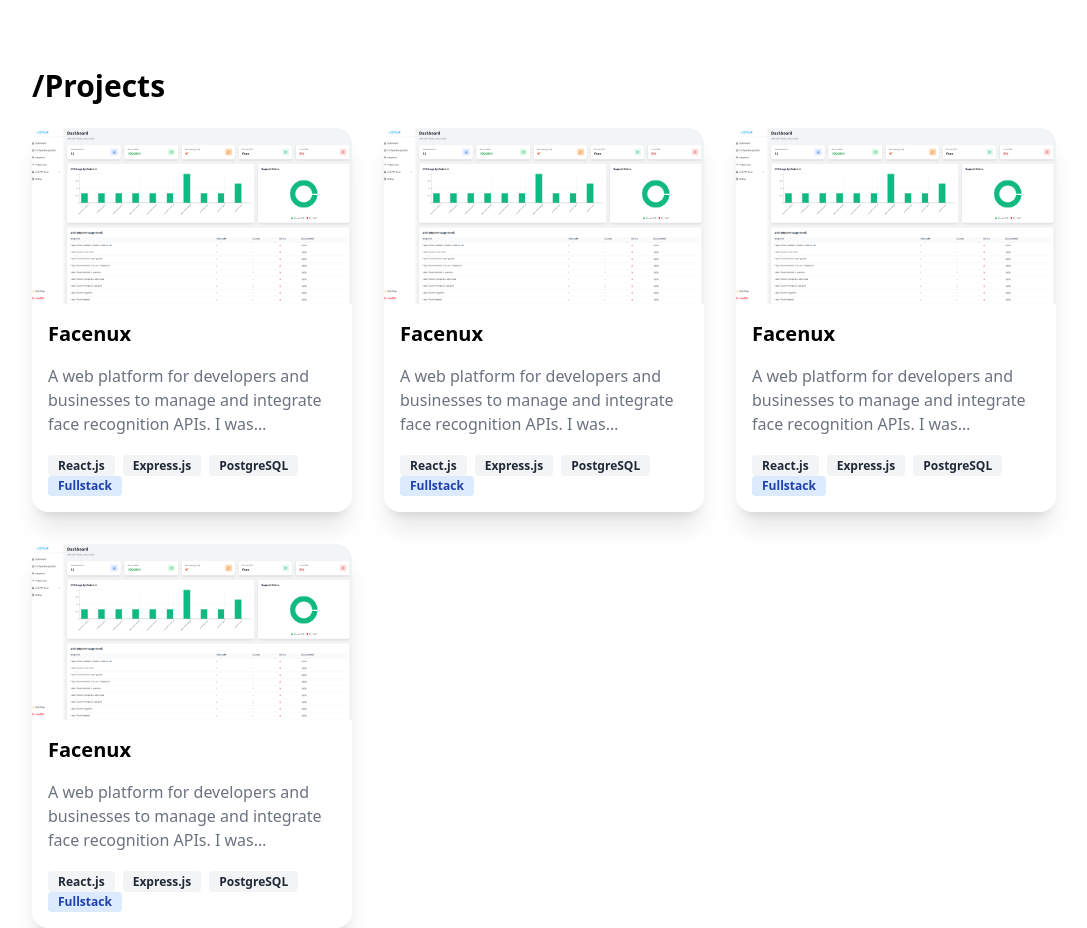
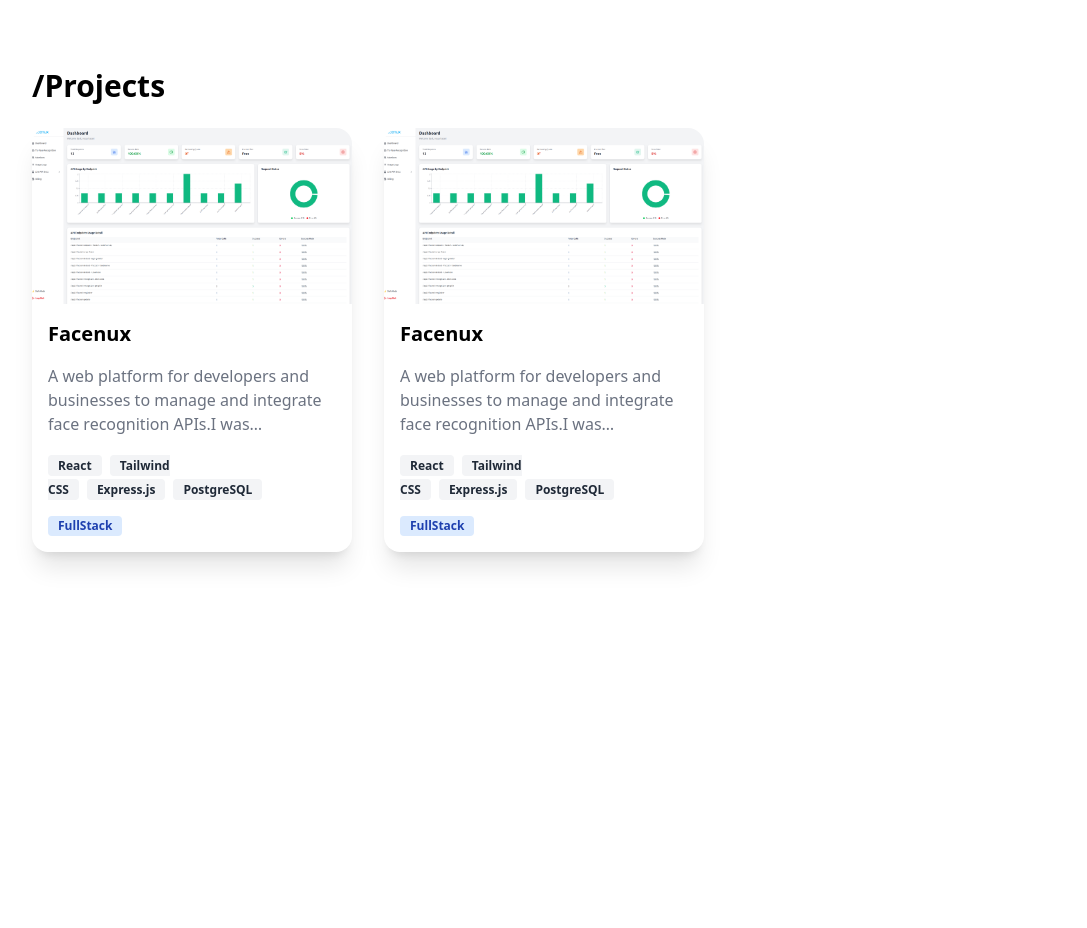
Before and after one commit to Resya-Hasan/portofolio, a React (Vite) app: page / in a window 1280 px wide. Shown: the part 780-1708 px from the top of the page, without its empty margins (96-1183 px from the left). After the commit the page ends 1600 px from the top, so only its background shows below. Built offline with nearby package versions, Linux system fonts and the light colour scheme.

Commit message:
section project done

```diff
--- a/src/components/Card.tsx
+++ b/src/components/Card.tsx
@@ -1,7 +1,19 @@
 import { useState } from "react";
-import dashboardFacenuxImg from "../assets/images/projects/facenux/dashboard.png";
 
-const Card = () => {
+type CardProps = {
+    title: string;
+    description: string;
+    image: string;
+    technologies: string[];
+    role: string;
+    features: string[];
+    iBuilt: string[];
+    projectType: string;
+    liveDemoUrl: string;
+    githubUrl: string;
+}
+
+const Card = ({ title, description, image, technologies, role, features, iBuilt, projectType, liveDemoUrl, githubUrl }: CardProps) => {
     const [isOpen, setIsOpen] = useState(false);
 
     return (
@@ -12,7 +24,7 @@
                 className="w-full h-auto bg-card rounded-2xl shadow-xl cursor-pointer hover:shadow-2xl hover:scale-105 transition-all duration-300 ease-in-out"
             >
                 <img
-                    src={dashboardFacenuxImg}
+                    src={image}
                     alt="Project"
                     className="w-full h-44 object-cover object-top rounded-t-2xl"
                 />
@@ -20,44 +32,27 @@
                 <div className="p-4 flex flex-col gap-4">
 
                     <h2 className="text-xl font-bold">
-                        Facenux
+                        {title}
                     </h2>
 
                     <p className="text-gray-500 line-clamp-3">
-                        A web platform for developers and businesses to manage
-                        and integrate face recognition APIs. I was responsible
-                        for developing the frontend and backend of the API
-                        portal, building the user interface, API management
-                        functionality, and backend services for handling
-                        application data and requests.
-
-                        The portal connects to a separate face recognition API
-                        developed by another team, supporting capabilities such
-                        as age and gender prediction, emotion recognition,
-                        facial landmarks, and liveness verification.
+                        {description}
                     </p>
 
-                    <div className="flex flex-wrap justify-between items-center">
+                    <div>
+                        {technologies.map((tech, index) => (
+                            <span
+                                key={index}
+                                className="bg-gray-100 text-gray-800 text-xs font-semibold mr-2 px-2.5 py-0.5 rounded"
+                            >
+                                {tech}
+                            </span>
+                        ))}
+                    </div>
 
-                        <div>
-                            <span className="bg-gray-100 text-gray-800 text-xs font-semibold mr-2 px-2.5 py-0.5 rounded">
-                                React.js
-                            </span>
-
-                            <span className="bg-gray-100 text-gray-800 text-xs font-semibold mr-2 px-2.5 py-0.5 rounded">
-                                Express.js
-                            </span>
-
-                            <span className="bg-gray-100 text-gray-800 text-xs font-semibold mr-2 px-2.5 py-0.5 rounded">
-                                PostgreSQL
-                            </span>
-                        </div>
-
-                        <span className="bg-blue-100 text-blue-800 text-xs font-semibold mr-2 px-2.5 py-0.5 rounded">
-                            Fullstack
-                        </span>
-
-                    </div>
+                    <span className="self-start bg-blue-100 text-blue-800 text-xs font-semibold mr-2 px-2.5 py-0.5 rounded">
+                        {role}
+                    </span>
                 </div>
             </div>
 
@@ -75,7 +70,7 @@
                         {/* Modal Header */}
                         <div className="flex items-center justify-between p-6 border-b">
                             <h2 className="text-2xl font-bold">
-                                Facenux
+                                {title}
                             </h2>
 
                             <button
@@ -90,8 +85,8 @@
                         <div className="p-6 flex flex-col gap-6">
 
                             <img
-                                src={dashboardFacenuxImg}
-                                alt="Facenux Dashboard"
+                                src={image}
+                                alt={` ${title} Screenshot`}
                                 className="w-full rounded-xl"
                             />
 
@@ -101,9 +96,7 @@
                                 </h3>
 
                                 <p className="text-gray-600 leading-relaxed">
-                                    A web platform for developers and businesses
-                                    to manage and integrate face recognition
-                                    APIs.
+                                    {description}
                                 </p>
                             </div>
 
@@ -113,8 +106,36 @@
                                 </h3>
 
                                 <p className="text-gray-600">
-                                    Fullstack Developer
+                                    {role}
                                 </p>
+                            </div>
+
+                            <div>
+                                <h3 className="text-lg font-bold mb-2">
+                                    Key Features
+                                </h3>
+
+                                <div className="flex flex-col ml-5">
+                                    {features.map((feature, index) => (
+                                        <li key={index} className="text-gray-600 mb-1">
+                                            {feature}
+                                        </li>
+                                    ))}
+                                </div>
+                            </div>
+
+                            <div>
+                                <h3 className="text-lg font-bold mb-2">
+                                    What I Built
+                                </h3>
+
+                                <div className="flex flex-col ml-5">
+                                    {iBuilt.map((item, index) => (
+                                        <li key={index} className="text-gray-600 mb-1">
+                                            {item}
+                                        </li>
+                                    ))}
+                                </div>
                             </div>
 
                             <div>
@@ -122,17 +143,29 @@
                                     Technologies
                                 </h3>
 
-                                <div className="flex flex-wrap gap-2">
-                                    <span>React.js</span>
-                                    <span>Express.js</span>
-                                    <span>PostgreSQL</span>
+                                <div className="flex flex-wrap gap-2 text-gray-600">
+                                    {technologies.map((tech, index) => (
+                                        <span key={index} className="bg-gray-100 text-gray-800 text-xs font-semibold px-2.5 py-0.5 rounded">
+                                            {tech}
+                                        </span>
+                                    ))}
                                 </div>
+                            </div>
+
+                            <div>
+                                <h3 className="text-lg font-bold mb-2">
+                                    Project Type
+                                </h3>
+
+                                <p className="text-gray-600">
+                                    {projectType}
+                                </p>
                             </div>
 
                             {/* Actions */}
                             <div className="flex gap-3">
                                 <a
-                                    href="#"
+                                    href={liveDemoUrl}
                                     target="_blank"
                                     rel="noopener noreferrer"
                                     className="px-4 py-2 bg-black text-white rounded-lg"
@@ -141,7 +174,7 @@
                                 </a>
 
                                 <a
-                                    href="#"
+                                    href={githubUrl}
                                     target="_blank"
                                     rel="noopener noreferrer"
                                     className="px-4 py-2 bg-gray-200 rounded-lg"
--- /dev/null
+++ b/src/data/projects.ts
@@ -0,0 +1,54 @@
+export const projects = [
+    {
+        title: "Facenux",
+        description: "A web platform for developers and businesses to manage and integrate face recognition APIs.I was responsible for developing the frontend and backend of the API portal, building the user interface, API management functionality, and backend services for handling application data and requests. The portal connects to a separate face recognition API developed by another team, supporting capabilities such as age and gender prediction, emotion recognition, facial landmarks, and liveness verification.",
+        image: "src/assets/images/projects/facenux/dashboard.png",
+        technologies: ["React", "Tailwind CSS", "Express.js", "PostgreSQL"],
+        role: "FullStack",
+        features: [
+            "Authentication and Authorization",
+            "Api key management",
+            "API usage monitoring",
+            "Subscription",
+            "Real-time face detection and member matching",
+            "API Documentation & Testing",
+            "Dashboard & usage statistics"
+        ],
+        iBuilt: [
+            "Developed the frontend dashboard using React.js",
+            "Built backend services with Express.js",
+            "Designed and integrated PostgreSQL database",
+            "Implemented API management and application data handling",
+            "Connected the portal with the separate face recognition API"
+        ],
+        projectType: "Profesional/company project",
+        liveDemoUrl: "https://facenux.com",
+        githubUrl: "https://github.com/Resya-Hasan"
+    },
+    {
+        title: "Facenux",
+        description: "A web platform for developers and businesses to manage and integrate face recognition APIs.I was responsible for developing the frontend and backend of the API portal, building the user interface, API management functionality, and backend services for handling application data and requests. The portal connects to a separate face recognition API developed by another team, supporting capabilities such as age and gender prediction, emotion recognition, facial landmarks, and liveness verification.",
+        image: "src/assets/images/projects/facenux/dashboard.png",
+        technologies: ["React", "Tailwind CSS", "Express.js", "PostgreSQL"],
+        role: "FullStack",
+        features: [
+            "Authentication and Authorization",
+            "Api key management",
+            "API usage monitoring",
+            "Subscription",
+            "Real-time face detection and member matching",
+            "API Documentation & Testing",
+            "Dashboard & usage statistics"
+        ],
+        iBuilt: [
+            "Developed the frontend dashboard using React.js",
+            "Built backend services with Express.js",
+            "Designed and integrated PostgreSQL database",
+            "Implemented API management and application data handling",
+            "Connected the portal with the separate face recognition API"
+        ],
+        projectType: "Profesional/company project",
+        liveDemoUrl: "https://facenux.com",
+        githubUrl: "https://github.com/Resya-Hasan"
+    },
+]
--- a/src/sections/Projects.tsx
+++ b/src/sections/Projects.tsx
@@ -1,14 +1,27 @@
 import Card from "../components/Card"
+import { projects } from "../data/projects"
 
 const Projects = () => {
     return (
         <section className="min-h-[100svh] px-5 pt-12 xl:px-32 2xl:px-96">
             <h1 className="text-2xl md:text-3xl lg:text-4xl xl:text-3xl font-bold mb-6">/Projects</h1>
             <div className="grid grid-cols-1 md:grid-cols-2 lg:grid-cols-3 gap-8">
-                <Card />
-                <Card />
-                <Card />
-                <Card />
+                {projects.map((project, index) => (
+                    <Card
+                        key={index}
+                        title={project.title}
+                        description={project.description}
+                        image={project.image}
+                        technologies={project.technologies}
+                        role={project.role}
+                        features={project.features}
+                        iBuilt={project.iBuilt}
+                        projectType={project.projectType}
+                        liveDemoUrl={project.liveDemoUrl}
+                        githubUrl={project.githubUrl}
+                    />
+                ))}
+
             </div>
         </section>
     )
```
